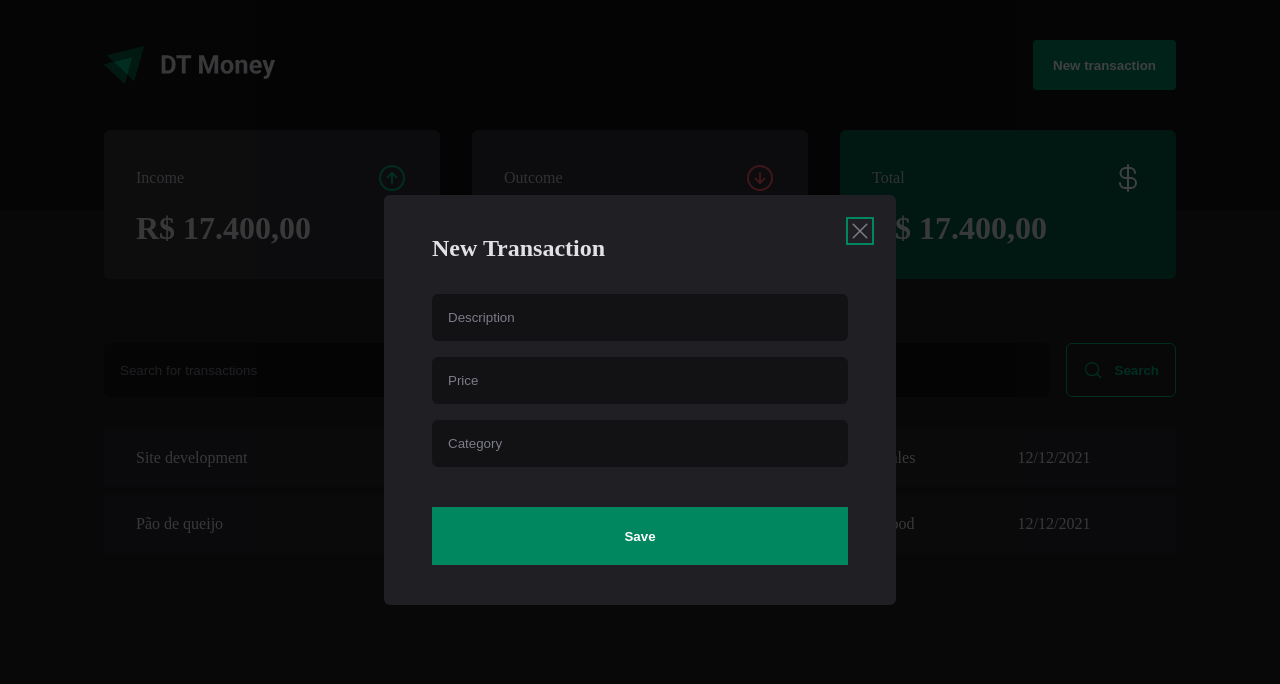
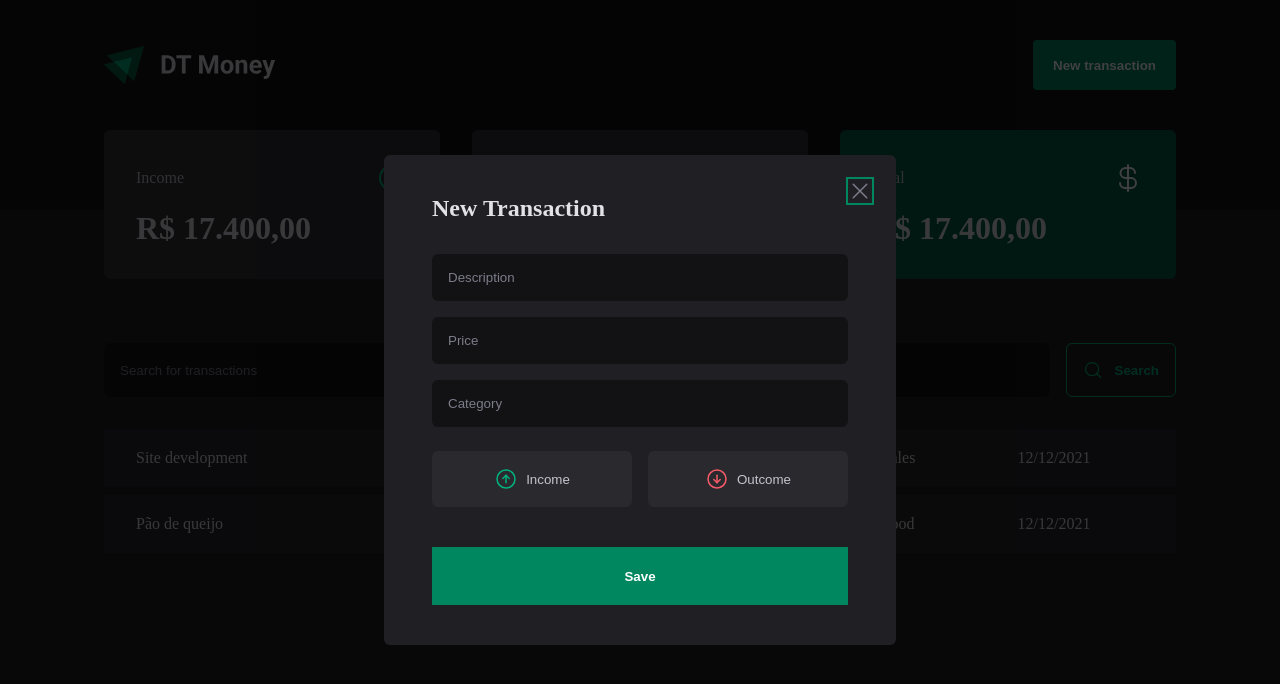
Before and after one commit to vivianequeiroz/dt-money, a React (Vite) app: page / in a window 1280 px wide. Both pictures are taken after a click on the button "New transaction". Shown: the top 684 px of the page. Built offline with nearby package versions, Linux system fonts and the light colour scheme.

Commit message:
feat: add income outcome modal buttons style

```diff
--- a/src/components/NewTransactionModal/index.tsx
+++ b/src/components/NewTransactionModal/index.tsx
@@ -1,6 +1,12 @@
 import * as Dialog from "@radix-ui/react-dialog";
-import { CloseButton, Content, Overlay } from "./styles";
-import { X } from "phosphor-react";
+import {
+  CloseButton,
+  Content,
+  Overlay,
+  TransactionType,
+  TransactionTypeButton,
+} from "./styles";
+import { ArrowCircleDown, ArrowCircleUp, X } from "phosphor-react";
 
 export function NewTransactionModal() {
   return (
@@ -18,6 +24,18 @@
           <input type="text" placeholder="Price" required />
           <input type="text" placeholder="Category" required />
 
+          <TransactionType>
+            <TransactionTypeButton variant="income" value="income">
+              <ArrowCircleUp size={24} />
+              Income
+            </TransactionTypeButton>
+
+            <TransactionTypeButton variant="outcome" value="outcome">
+              <ArrowCircleDown size={24} />
+              Outcome
+            </TransactionTypeButton>
+          </TransactionType>
+
           <button type="submit">Save</button>
         </form>
       </Content>
--- a/src/components/NewTransactionModal/styles.tsx
+++ b/src/components/NewTransactionModal/styles.tsx
@@ -1,4 +1,5 @@
 import * as Dialog from "@radix-ui/react-dialog";
+import * as RadioGroup from "@radix-ui/react-radio-group";
 import { styled } from "styled-components";
 
 export const Overlay = styled(Dialog.Overlay)`
@@ -68,3 +69,52 @@
   cursor: pointer;
   color: ${(props) => props.theme["gray-500"]};
 `;
+
+export const TransactionType = styled(RadioGroup.Root)`
+  display: grid;
+  grid-template-columns: repeat(2, 1fr);
+  gap: 1rem;
+  margin-top: 0.5rem;
+`;
+
+interface TransactionTypeButtonProps {
+  variant: "income" | "outcome";
+}
+
+export const TransactionTypeButton = styled(
+  RadioGroup.Item
+)<TransactionTypeButtonProps>`
+  background: ${(props) => props.theme["gray-700"]};
+  padding: 1rem;
+  display: flex;
+  align-items: center;
+  justify-content: center;
+  gap: 0.5rem;
+  border-radius: 6px;
+  cursor: pointer;
+  border: 0;
+  color: ${(props) => props.theme["gray-300"]};
+
+  svg {
+    color: ${(props) =>
+      props.variant === "income"
+        ? props.theme["green-300"]
+        : props.theme["red-300"]};
+  }
+
+  &[data-state="checked"]:hover {
+    background-color: ${(props) => props.theme["gray-600"]};
+    transition: background-color 0.2s;
+  }
+
+  &[data-state="checked"] {
+    color: ${(props) => props.theme.white};
+    background-color: ${(props) =>
+        props.variant === "income"
+          ? props.theme["green-500"]
+          : props.theme["red-500"]}
+      svg {
+      color: ${(props) => props.theme.white};
+    }
+  }
+`;
```
